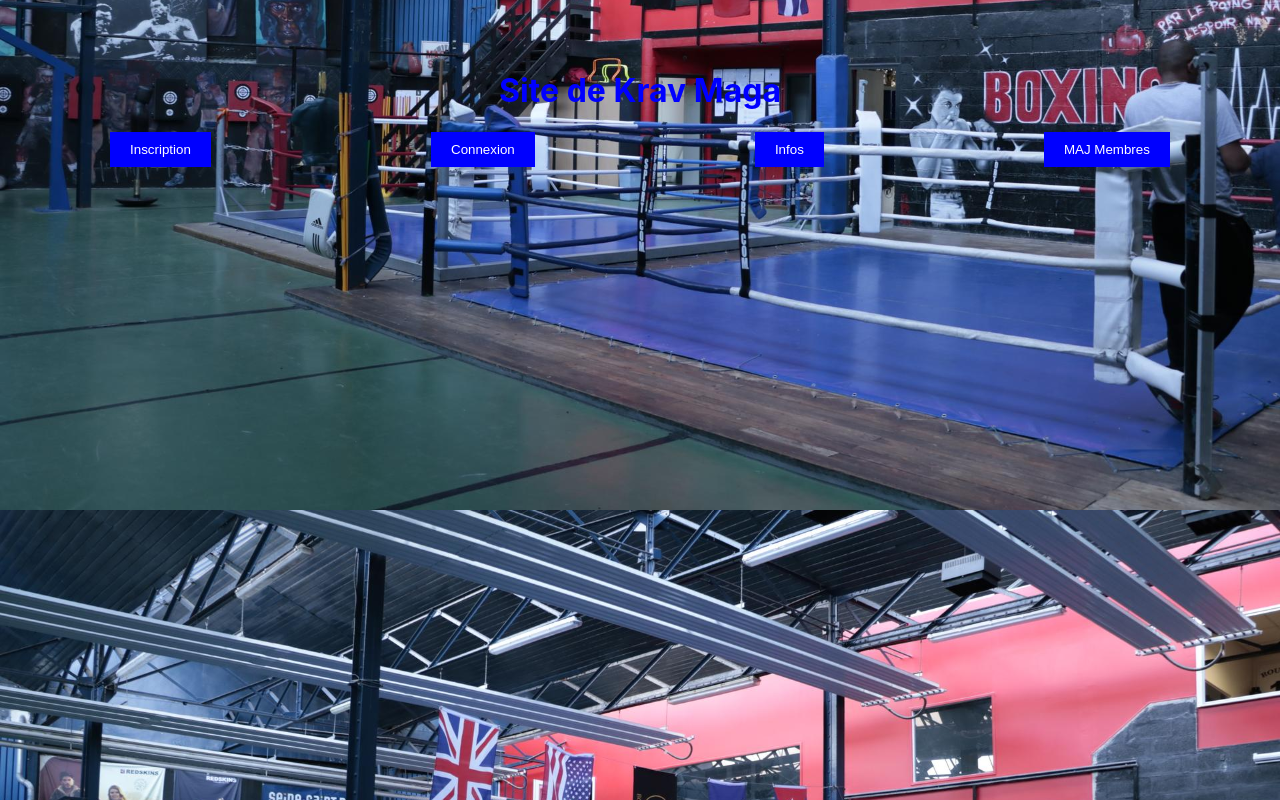
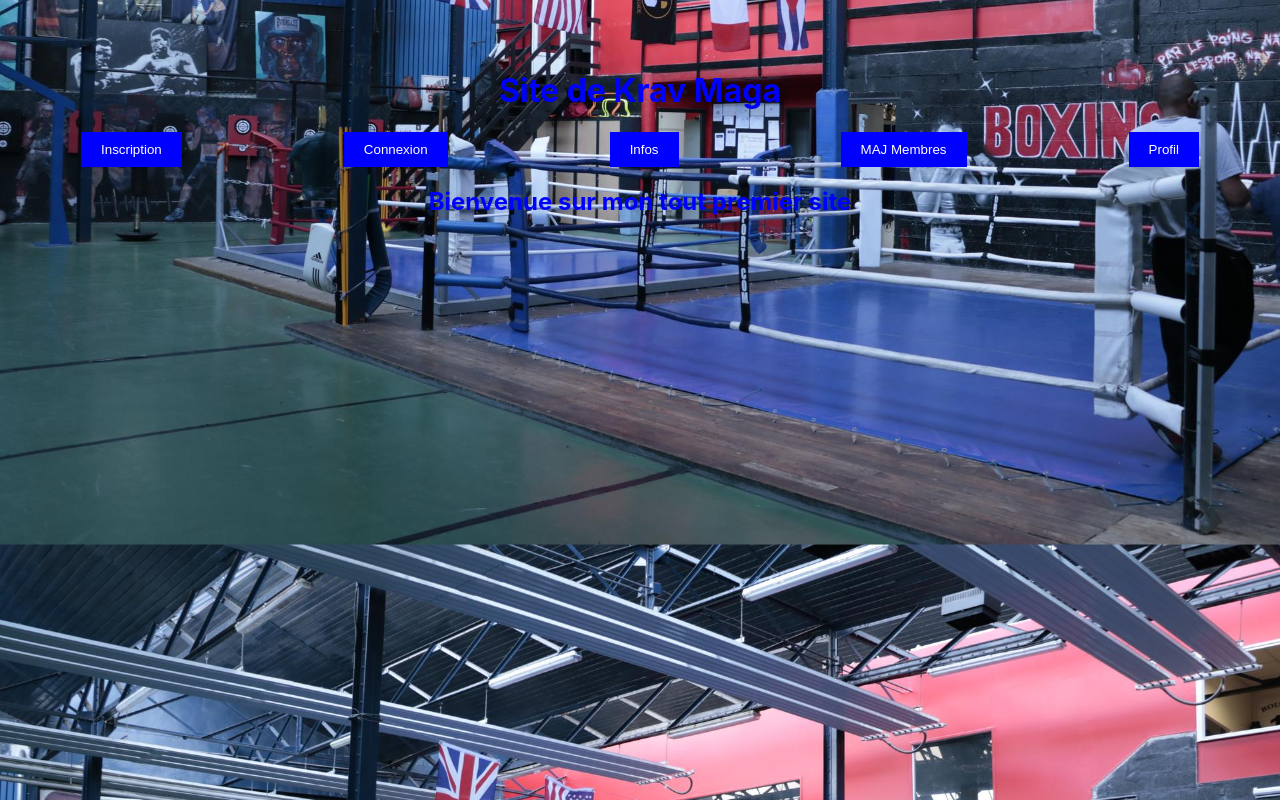
Before and after one commit to ericnoel92/eric, a React (Create React App) app: page /HomePage in a window 1280 px wide. Built offline with nearby package versions, Linux system fonts and the light colour scheme.

Commit message:
rajout d'un formulaire

```diff
--- a/src/Pages/HomePage.css
+++ b/src/Pages/HomePage.css
@@ -1,4 +1,4 @@
-/* Styles pour l'en-tête */
+
 .header {
   text-align: center; /* Centrer le contenu horizontalement */
   padding-top: 50px; /* Espacement du haut de la page */
@@ -16,6 +16,7 @@
 .inscription-button,
 .infos-button,
 .maj-membres-button,
+.Profil-button,
 .connexion-button {
   background-color: blue; /* Couleur de fond des boutons */
   color: white; /* Couleur du texte des boutons */
@@ -28,6 +29,7 @@
 .inscription-button:hover,
 .infos-button:hover,
 .maj-membres-button:hover,
+.Profil-button:hover,
 .connexion-button:hover {
   background-color: #0066cc; /* Couleur de fond des boutons au survol */
 }
@@ -46,3 +48,8 @@ body {
   background-size: cover; /* Ajuster la taille de l'image pour couvrir toute la page */
   background-position: center; /* Centrer l'image horizontalement et verticalement */
 }
+h2{
+  display: flex;
+  justify-content: center;
+  color: blue;
+}
--- a/src/Pages/HomePage.jsx
+++ b/src/Pages/HomePage.jsx
@@ -5,6 +5,7 @@ import './HomePage.css'; // Importez le fichier CSS
 export default class HomePage extends Component {
   render() {
     return (
+      <div>
         <div className="header">
           <h1>Site de Krav Maga</h1>
           <div className="button-container">
@@ -20,6 +21,13 @@ export default class HomePage extends Component {
             <Link to="/MAJ_Membres">
               <button className="maj-membres-button">MAJ Membres</button>
             </Link>
+            <Link to="/Profil">
+              <button className="Profil-button">Profil</button>
+            </Link>
+          </div>
+        </div>
+        <div className='body'>
+          <h2>Bienvenue sur mon tout premier site </h2>
         </div>
       </div>
     );
--- a/src/Pages/MAJ_Membres.css
+++ b/src/Pages/MAJ_Membres.css
@@ -12,6 +12,7 @@
     display: flex;
     flex-direction: column;
     align-items: center;
+    color: blue;
 }
 
 .input {
--- a/src/Pages/Router.jsx
+++ b/src/Pages/Router.jsx
@@ -5,10 +5,12 @@ import Inscription from './Inscription';
 import Connexion from './Connexion';
 import Infos from './Infos';
 import Profil from './Profil';
+import MAJ_Membres from './MAJ_Membres';
 function AppRouter() {
     return (
         <Router>
             <Routes>
+            <Route path="/MAJ_Membres" element={<MAJ_Membres />} />
             <Route path="/Profil" element={<Profil />} />
             <Route path="/Connexion" element={<Connexion />} />
             <Route path="/Infos" element={<Infos />} />
```
Lines whose indentation alone changed are shown as unchanged.
